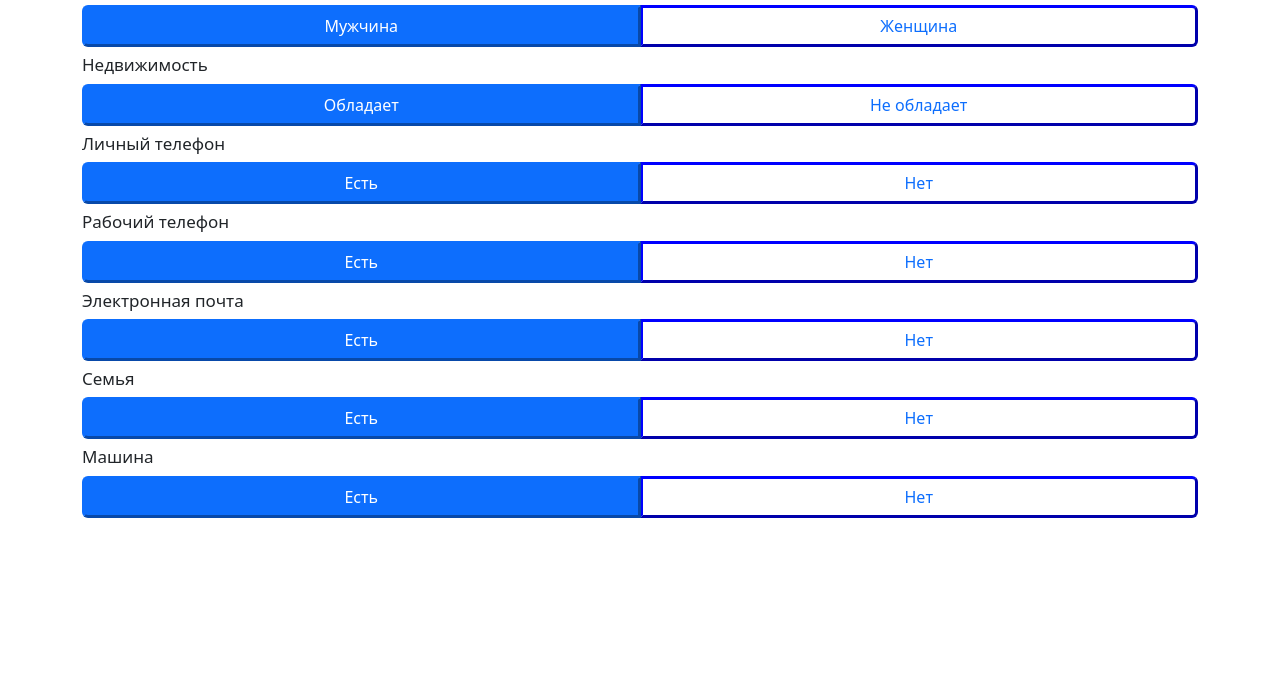
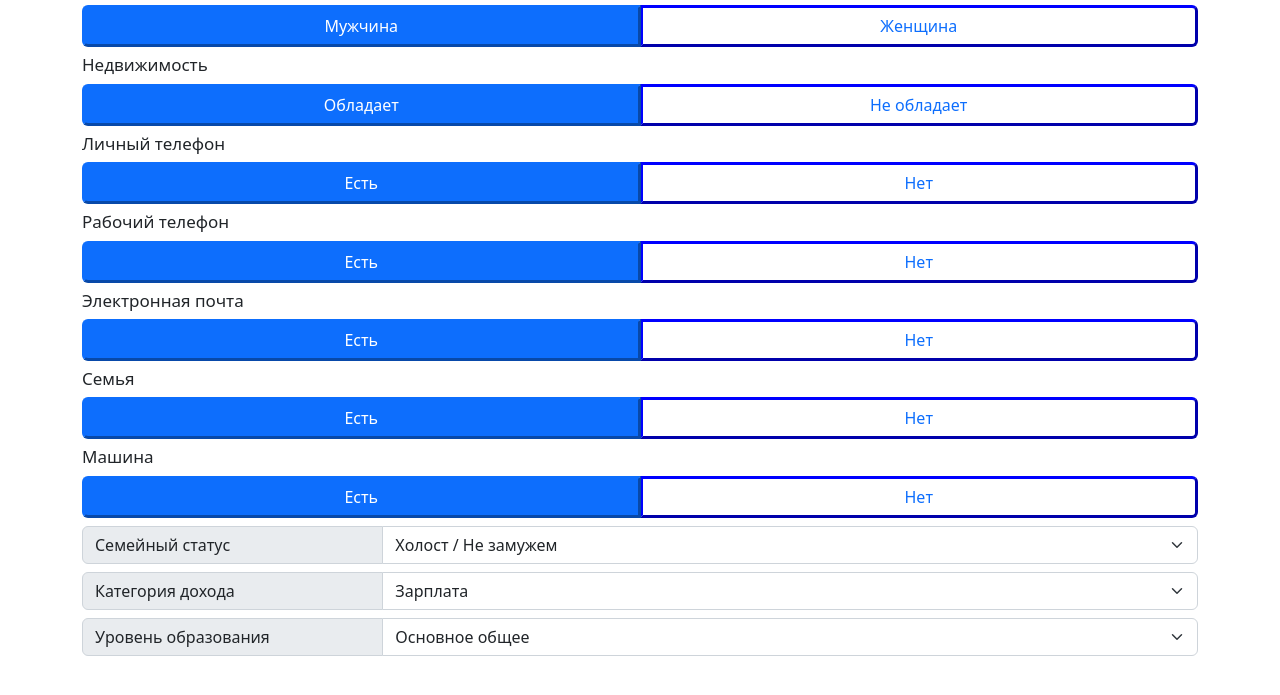
Before and after one commit to nupellot/Bank-analitics, a plain HTML site: page index.html in a window 1280 px wide. Shown: the part 87-782 px from the top of the page. Drawn offline with nearby package versions, Linux system fonts and the light colour scheme.

Commit message:
Добавлены Select Input'ы

```diff
--- a/index.html
+++ b/index.html
@@ -89,6 +89,36 @@
         <label class="btn btn-outline-primary" for="btnradio14">Нет</label>
       </div>
     </div>
+
+    <div class="input-group mt-2">
+      <label class="input-group-text" for="inputGroupSelect01">Семейный статус</label>
+      <select class="form-select" id="inputGroupSelect01">
+        <option selected>Холост / Не замужем</option>
+        <option value="1">В браке</option>
+        <option value="2">Разведен(а)</option>
+      </select>
+    </div>
+
+    <div class="input-group mt-2">
+      <label class="input-group-text" for="inputGroupSelect01">Категория дохода</label>
+      <select class="form-select" id="inputGroupSelect01">
+        <option selected>Зарплата</option>
+        <option value="1">Дивиденды</option>
+        <option value="2">Взятки</option>
+        <option value="2">Что-то ещё</option>
+      </select>
+    </div>
+
+    <div class="input-group mt-2">
+      <label class="input-group-text" for="inputGroupSelect01">Уровень образования</label>
+      <select class="form-select" id="inputGroupSelect01">
+        <option value="1">Дошкольное</option>
+        <option value="2">Начальное</option>
+        <option value="3" selected>Основное общее</option>
+        <option value="4">Основное специальное</option>
+        <option value="4">Высшее</option>
+      </select>
+    </div>
   </div>
 
 
--- a/style.css
+++ b/style.css
@@ -13,3 +13,6 @@ h1 {
 h3 {
 	font-size: 17px;
 }
+.input-group label {
+	width: 27%;
+}
```
